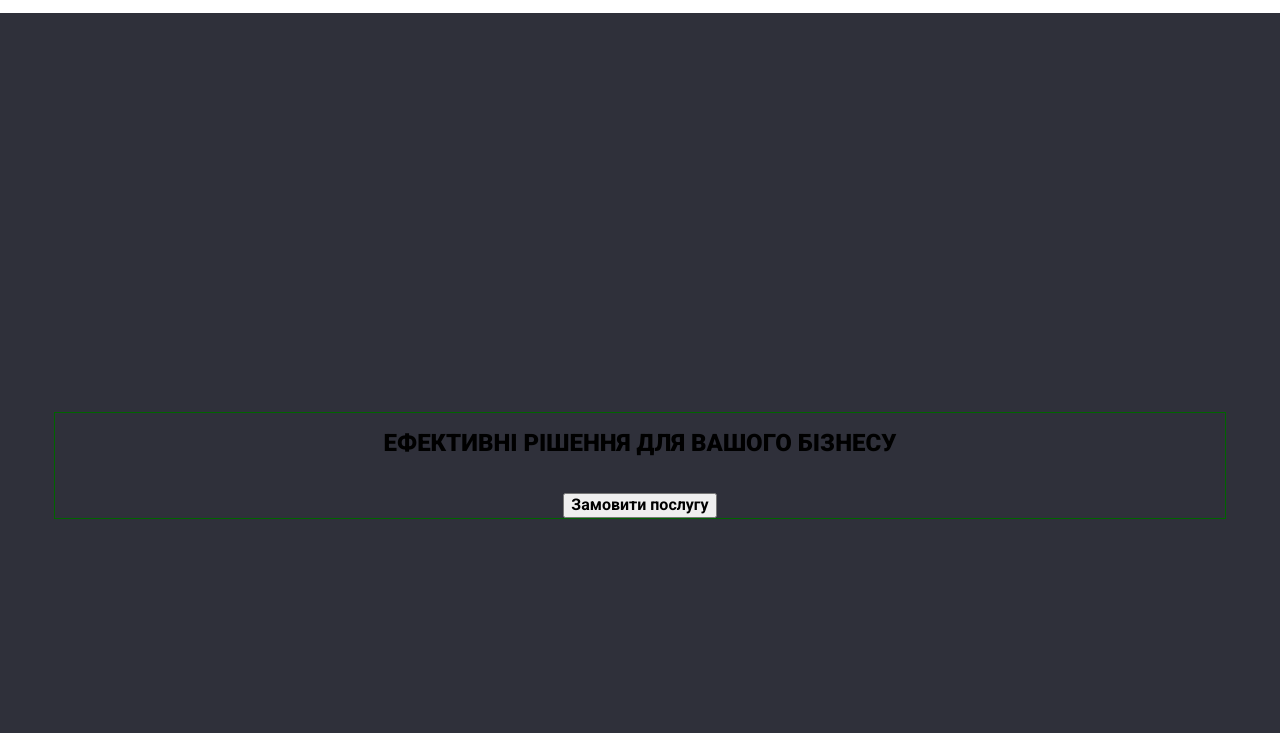
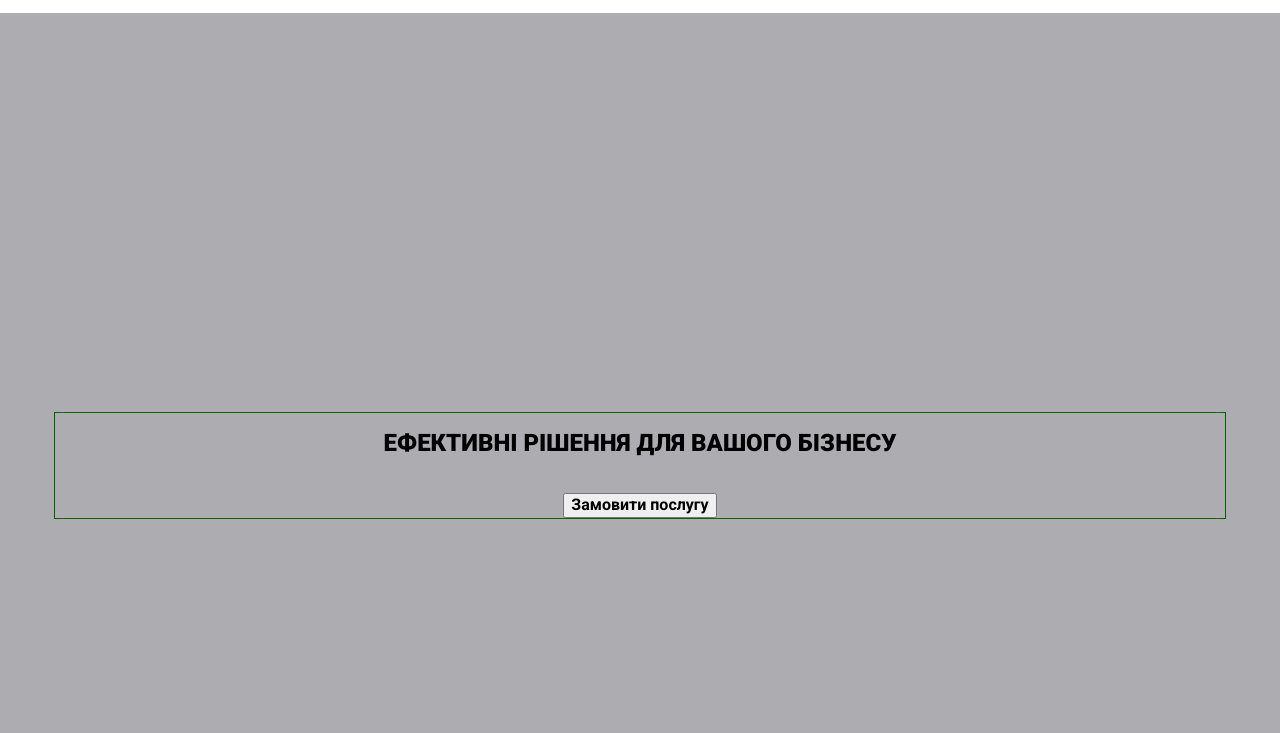
Before and after one commit to maxim-yuzviak/Webstudio, a plain HTML site: page index.html in a window 1280 px wide. Shown: the part 67-800 px from the top of the page. Drawn offline with nearby package versions, Linux system fonts and the light colour scheme.

Commit message:
add bckg img

```diff
--- a/style.css
+++ b/style.css
@@ -62,6 +62,7 @@
     background-color: #2F303A;
     padding-top: 200px;
     padding-bottom: 280px;
+    background-image: url(img/Img\ Overlay.jpg);
 }
 
 .naszakomanda {
```
Also changed, not shown: img/Img Overlay.jpg (added).
